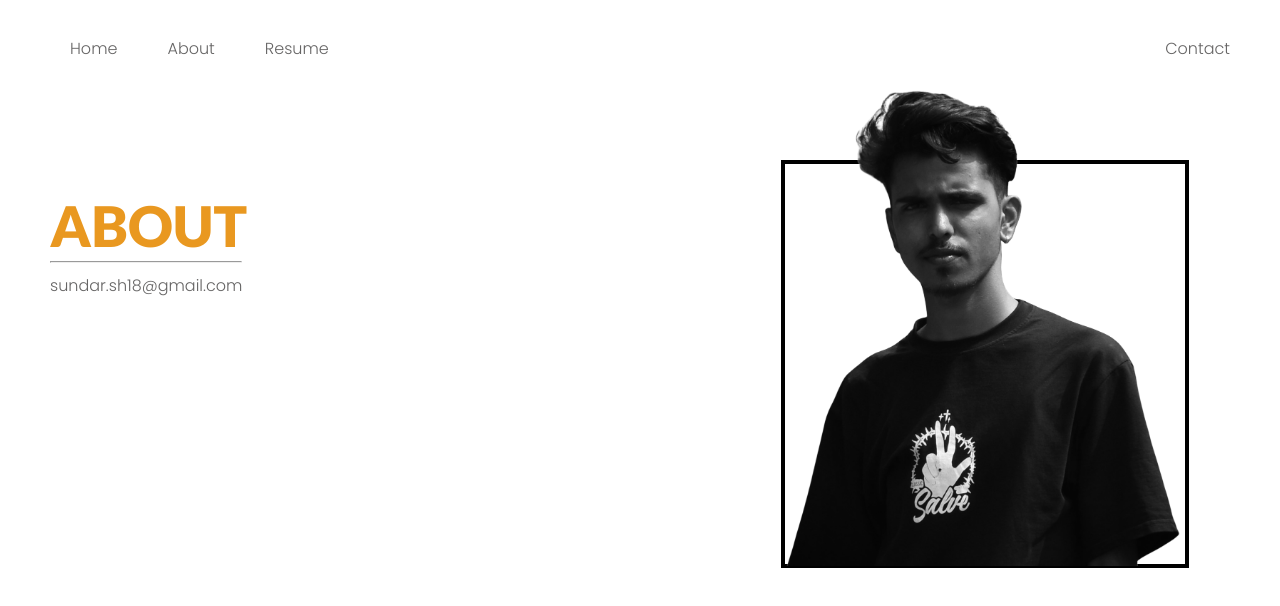
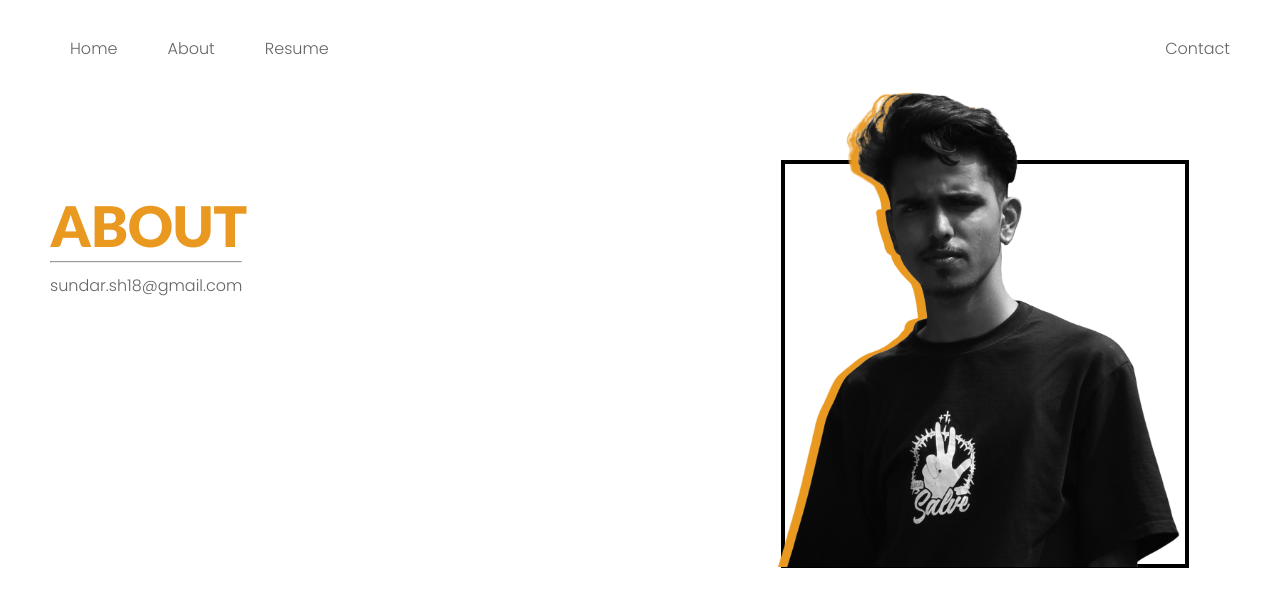
Before and after one commit to maaxone098/portfolio, a plain HTML site: page about.html in a window 1280 px wide. Drawn offline with Linux system fonts and the light colour scheme; a web font is replaced by a local one.

Commit message:
Update style.css with new changes

```diff
--- a/style.css
+++ b/style.css
@@ -332,7 +332,9 @@ hr{
 
 
 img{
-    position: absolute;
+    position: fixed;
+    top: 34px;
+    filter: drop-shadow(-9px 0px 0px var(--active));
 }
 
 .contact{
```
